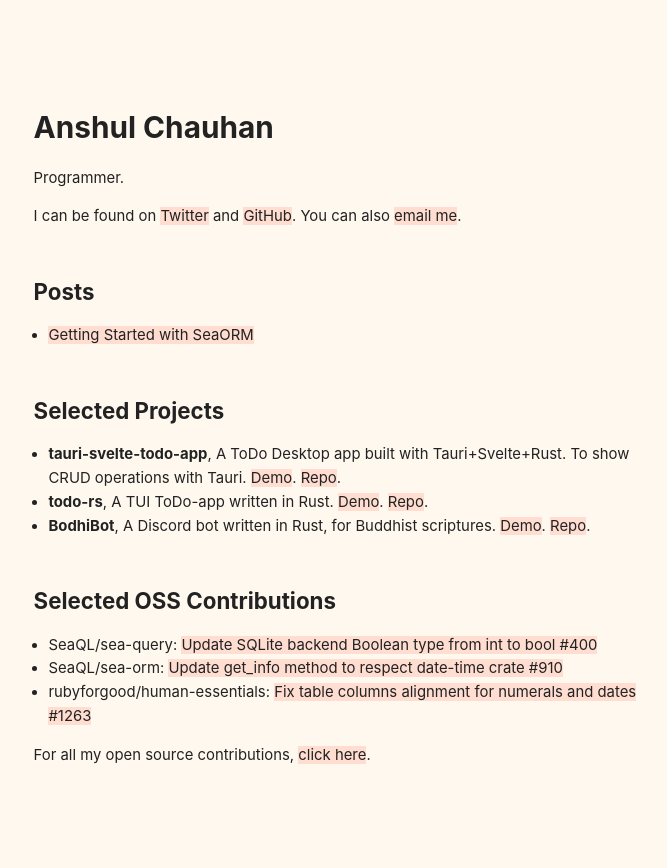
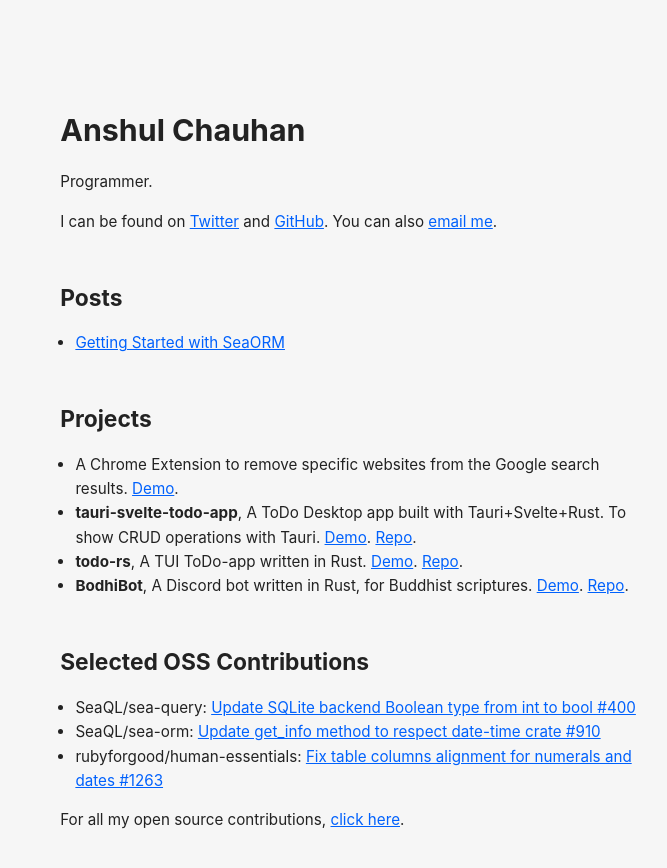
Before and after one commit to anshulxyz/anshulxyz.github.io, a Jekyll site: the page built from index.md, in a window 1280 px wide. Shown: the top 868 px of the page, without its empty margins (286-953 px from the left). Built offline with Jekyll 4.4.1, drawn with Linux system fonts in a browser that asks for light colours.

Commit message:
Update style, back to white background

```diff
--- a/_includes/head.html
+++ b/_includes/head.html
@@ -31,7 +31,7 @@
 
   {% if page.syntax %}
   <!-- highlight.js -->
-  <link rel="stylesheet" href="https://unpkg.com/@highlightjs/cdn-assets@11.6.0/styles/base16/equilibrium-light.min.css">
+  <link rel="stylesheet" href="https://unpkg.com/@highlightjs/cdn-assets@11.6.0/styles/github.min.css">
   <script src="https://unpkg.com/@highlightjs/cdn-assets@11.6.0/highlight.min.js"></script>
   <!--load additional languages-->
   <script src="https://cdnjs.cloudflare.com/ajax/libs/highlight.js/11.6.0/languages/scala.min.js"></script>
--- a/_sass/main.scss
+++ b/_sass/main.scss
@@ -8,13 +8,13 @@
 UI Symbol;
 
 html {
-  max-width: 70ch;
+  max-width: 63ch;
   padding: 3em 1em;
   margin: auto;
   line-height: 1.6;
   font-family: $sans-serif;
-  font-size: calc(1em * 0.93);
-  background-color: $color-amber-1;
+  font-size: calc(1em * 0.95);
+  background-color: $color-gray-1;
   color: $color-gray-6;
 }
 
@@ -29,20 +29,21 @@
 }
 
 a {
-  text-decoration: none;
-  color:$color-gray-6;
-  background: lighten($color-orange-2, 0%);
+  color:$color-indigo-4;
 }
 
 
 a:hover,
 a:focus {
-  text-decoration: none;
-  background: darken($color-orange-2, 8%);
+  color:$color-gray-6;
+}
+
+a:visited {
+  color: $color-violet-4;
 }
 
 hr {
-  height: 2px;
+  height: 1px;
   border-width: 0px;
   margin: 2rem 0rem;
   color: $color-gray-3;
@@ -53,7 +54,7 @@
 code,
 pre {
   font-family: Menlo, Consolas, Monaco, Liberation Mono, Lucida Console, monospace;
-  font-size: calc(1em * 0.94);
+  font-size: calc(1em * 0.9);
 }
 
 footer {
@@ -67,9 +68,7 @@
 blockquote {
   margin-left: 0;
   padding-left: 1rem;
-  border-left: 0.2rem solid $color-amber-3;
-  //background-color: $color-orange-2;
-  //color: $color-amber-3;
+  border-left: 0.2rem solid $color-indigo-3;
 }
 
 .footnotes {
--- a/index.md
+++ b/index.md
@@ -27,8 +27,10 @@
 </ul>
 
 
-## Selected Projects
+## Projects
 
+- A Chrome Extension to remove specific websites from the Google search
+  results. [Demo](https://www.youtube.com/watch?v=IUFg9-YpTLs).
 - **tauri-svelte-todo-app**, A ToDo Desktop app built with Tauri+Svelte+Rust.
   To show CRUD operations with Tauri.
   [Demo](https://twitter.com/anshulxyz/status/1587541091489787904?s=20&t=7WBoNJoLX5kWCS_QCF6xqA).
```
